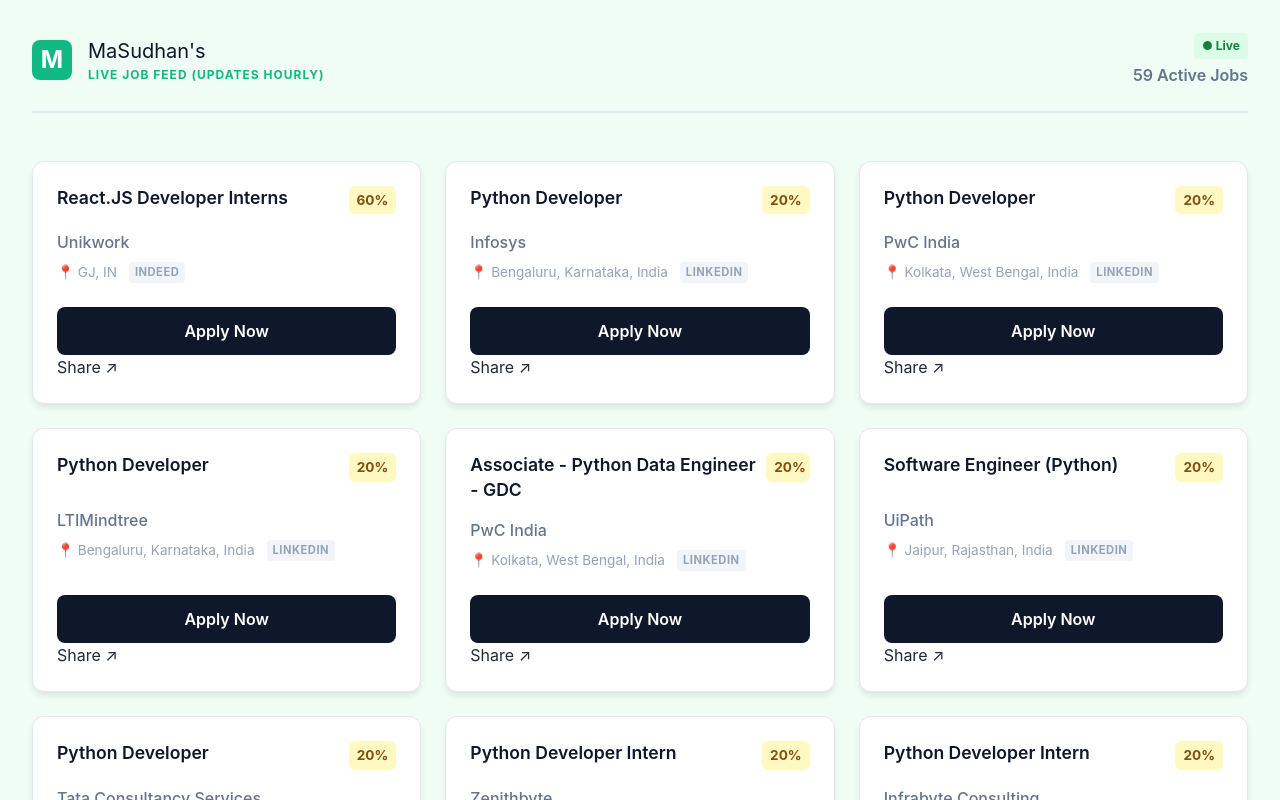
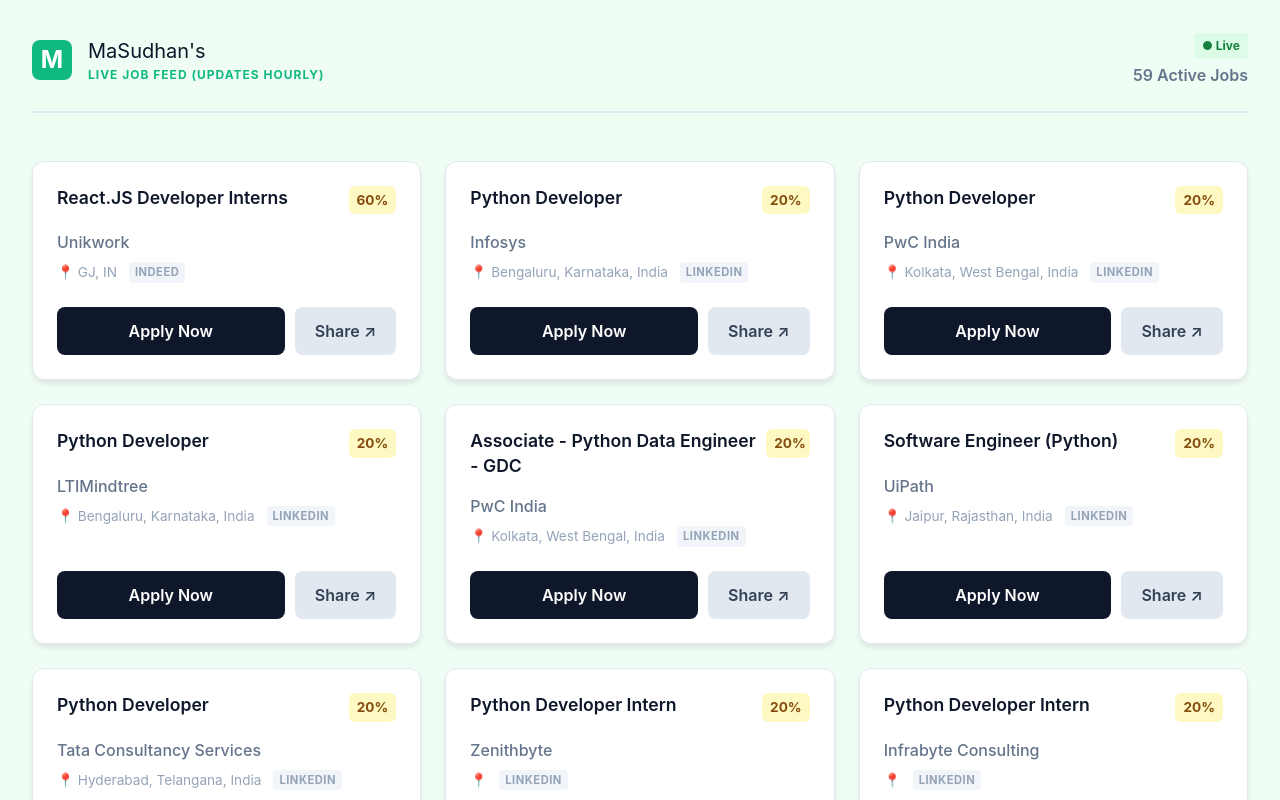
Before and after one commit to mdhusdhn-telugu/MaSudhan-Jobs, a React (Vite) app in the folder frontend/: page / in a window 1280 px wide. Shown: the top 800 px of the page. Built offline with nearby package versions, Linux system fonts and the light colour scheme.

Commit message:
Add styles for action buttons in App.css

```diff
--- a/frontend/src/App.css
+++ b/frontend/src/App.css
@@ -176,6 +176,41 @@
   transition: background 0.2s;
 }
 
+/* Add this at the bottom of App.css */
+.actions {
+  display: flex;
+  gap: 10px;
+  margin-top: auto; /* Pushes buttons to bottom */
+}
+
+.apply-btn {
+  flex: 2; /* Takes up more space */
+  background: #0f172a;
+  color: white;
+  text-align: center;
+  padding: 0.75rem;
+  border-radius: 8px;
+  text-decoration: none;
+  font-weight: 600;
+  border: none;
+  cursor: pointer;
+}
+
+.share-btn {
+  flex: 1; /* Takes up less space */
+  background: #e2e8f0;
+  color: #334155;
+  border: none;
+  border-radius: 8px;
+  font-weight: 600;
+  cursor: pointer;
+  transition: background 0.2s;
+}
+
+.share-btn:hover {
+  background: #cbd5e1;
+}
+
 .apply-btn:hover {
   background: #1e293b;
 }
```
